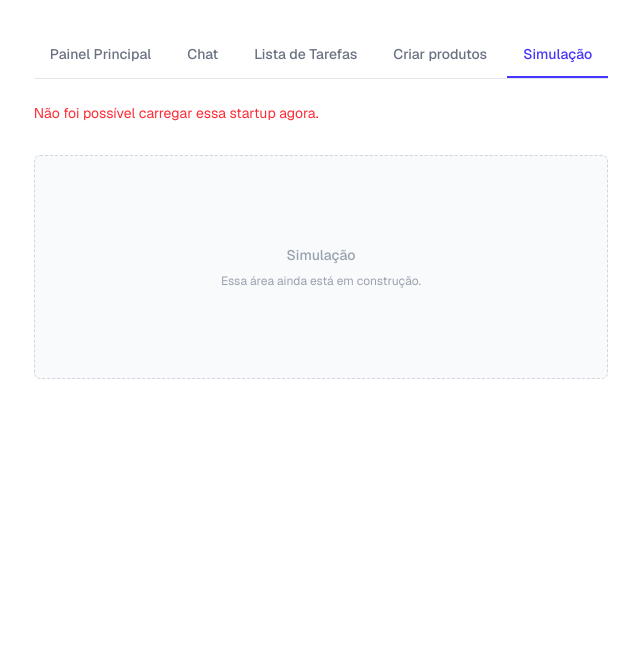
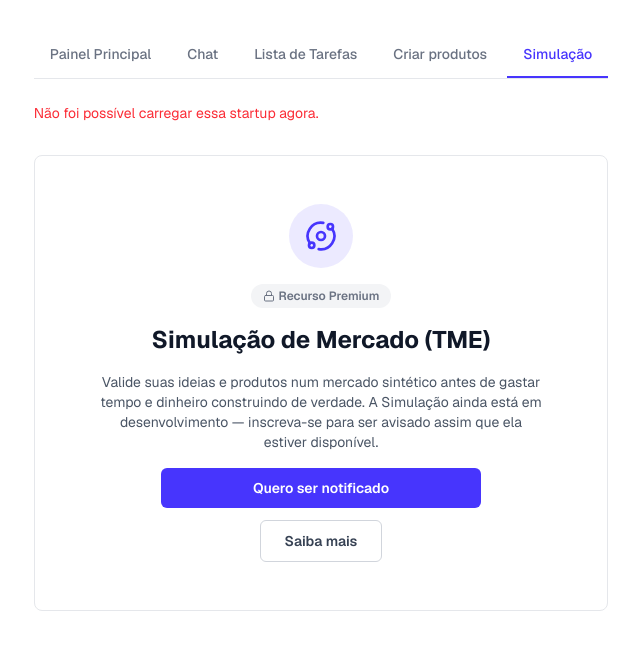
Before and after one commit to MetaValley-Lab/metavalley, a Next.js app in the folder frontend/metavalley/: page /startups/1/simulation in a window 1280 px wide. Shown: the top 650 px of the page, without its empty margins (319-959 px from the left). Built offline with nearby package versions, Linux system fonts and the light colour scheme; no server answers; a web font is replaced by a local one.

Commit message:
feat(simulations): Implementing simulation interest on frontend

```diff
--- /dev/null
+++ b/frontend/metavalley/app/components/SimulationPromo.tsx
@@ -0,0 +1,138 @@
+// Local: features/simulation/components/SimulationPromo.tsx
+
+"use client";
+
+import { useEffect, useState } from "react";
+import { Orbit, Lock, Check } from "lucide-react";
+import {
+  getMySimulationInterest,
+  createSimulationInterest,
+  deleteSimulationInterest,
+} from "@/features/startups/simulation/simulation.service";
+
+import Button from "@/app/components/Button";
+
+interface SimulationPromoProps {
+  startupId: string;
+}
+
+// TODO: ainda sem destino definido. Quando a página/seção de detalhes da
+// Simulação (TME) existir, troque o conteúdo desta função por uma navegação
+// (ex: router.push("/algum-lugar")) ou pela abertura de um modal.
+function handleLearnMore() {
+  // Propositalmente vazio por enquanto.
+}
+
+export default function SimulationPromo({ startupId }: SimulationPromoProps) {
+  const [interested, setInterested] = useState(false);
+  const [interestId, setInterestId] = useState<string | null>(null);
+  const [loading, setLoading] = useState(true);
+  const [submitting, setSubmitting] = useState(false);
+  const [error, setError] = useState<string | null>(null);
+
+  useEffect(() => {
+    async function loadStatus() {
+      setLoading(true);
+      try {
+        const status = await getMySimulationInterest(startupId);
+        setInterested(status.interested);
+      } catch {
+        // Se a checagem falhar, deixa o usuário tentar se inscrever normalmente
+        // em vez de travar a tela com um erro.
+      } finally {
+        setLoading(false);
+      }
+    }
+    loadStatus();
+  }, [startupId]);
+
+  async function handleSubscribe() {
+    setSubmitting(true);
+    setError(null);
+    try {
+      const created = await createSimulationInterest(startupId);
+      setInterestId(created.id);
+      setInterested(true);
+    } catch {
+      setError("Não foi possível confirmar sua inscrição agora. Tente novamente.");
+    } finally {
+      setSubmitting(false);
+    }
+  }
+
+  async function handleUnsubscribe() {
+    if (!interestId) return;
+    setSubmitting(true);
+    setError(null);
+    try {
+      await deleteSimulationInterest(interestId);
+      setInterestId(null);
+      setInterested(false);
+    } catch {
+      setError("Não foi possível cancelar a inscrição agora.");
+    } finally {
+      setSubmitting(false);
+    }
+  }
+
+  return (
+    <section className="mx-auto flex max-w-xl flex-col items-center gap-4 rounded-lg border border-gray-200 bg-white px-8 py-12 text-center">
+      <div className="flex h-16 w-16 items-center justify-center rounded-full bg-[#4735FD]/10 text-[#4735FD]">
+        <Orbit size={32} />
+      </div>
+
+      <span className="flex items-center gap-1 rounded-full bg-gray-100 px-3 py-1 text-xs font-semibold text-gray-500">
+        <Lock size={12} />
+        Recurso Premium
+      </span>
+
+      <h2 className="text-2xl font-bold text-gray-900">Simulação de Mercado (TME)</h2>
+
+      <p className="max-w-md text-sm text-gray-600">
+        Valide suas ideias e produtos num mercado sintético antes de gastar tempo e dinheiro
+        construindo de verdade. A Simulação ainda está em desenvolvimento — inscreva-se para ser
+        avisado assim que ela estiver disponível.
+      </p>
+
+      {loading ? (
+        <div className="h-11 w-48 animate-pulse rounded-md bg-gray-100" />
+      ) : interested ? (
+        <div className="flex flex-col items-center gap-2">
+          <p className="flex items-center gap-2 text-sm font-semibold text-green-600">
+            <Check size={16} />
+            Você está na lista de espera
+          </p>
+          {interestId && (
+            <button
+              type="button"
+              onClick={handleUnsubscribe}
+              disabled={submitting}
+              className="cursor-pointer text-xs text-gray-400 underline hover:text-gray-600 disabled:cursor-not-allowed"
+            >
+              Cancelar inscrição
+            </button>
+          )}
+        </div>
+      ) : (
+        <div className="flex flex-wrap items-center justify-center gap-3">
+          <Button
+            label={submitting ? "Enviando..." : "Quero ser notificado"}
+            type="button"
+            onClick={handleSubscribe}
+            disabled={submitting}
+            className="w-auto px-6"
+          />
+          <button
+            type="button"
+            onClick={handleLearnMore}
+            className="cursor-pointer rounded-md border border-gray-300 px-6 py-2.5 text-sm font-semibold text-gray-700 hover:bg-gray-50"
+          >
+            Saiba mais
+          </button>
+        </div>
+      )}
+
+      {error && <p className="text-xs text-red-500">{error}</p>}
+    </section>
+  );
+}
--- a/frontend/metavalley/app/startups/[id]/simulation/page.tsx
+++ b/frontend/metavalley/app/startups/[id]/simulation/page.tsx
@@ -1,6 +1,7 @@
-import ComingSoon from "@/app/components/ComingSoon";
+import SimulationPromo from "@/app/components/SimulationPromo";
 
+export default async function StartupSimulationPage({ params }: PageProps<"/startups/[id]/simulation">) {
+  const { id } = await params;
 
-export default function StartupSimulationPage() {
-  return <ComingSoon title="Simulação" />;
+  return <SimulationPromo startupId={id} />;
 }
--- /dev/null
+++ b/frontend/metavalley/features/startups/simulation/simulation.service.ts
@@ -0,0 +1,21 @@
+import { apiClient } from "@/lib/api/api-client";
+import type { SimulationInterest, SimulationInterestStatus } from "./simulation.types";
+
+export async function getMySimulationInterest(startupId: string): Promise<SimulationInterestStatus> {
+  return apiClient<SimulationInterestStatus>(`/simulation-interests/startup/${startupId}/me`);
+}
+
+// O e-mail não é enviado pelo frontend — o backend usa o e-mail do usuário
+// autenticado automaticamente (current_user.email).
+export async function createSimulationInterest(startupId: string): Promise<SimulationInterest> {
+  return apiClient<SimulationInterest>("/simulation-interests", {
+    method: "POST",
+    body: JSON.stringify({ startup_id: startupId }),
+  });
+}
+
+export async function deleteSimulationInterest(interestId: string): Promise<void> {
+  return apiClient<void>(`/simulation-interests/${interestId}`, {
+    method: "DELETE",
+  });
+}
```
Also changed, not shown: frontend/metavalley/features/startups/simulation/simulation.types.ts (added, +11 -0 lines).
